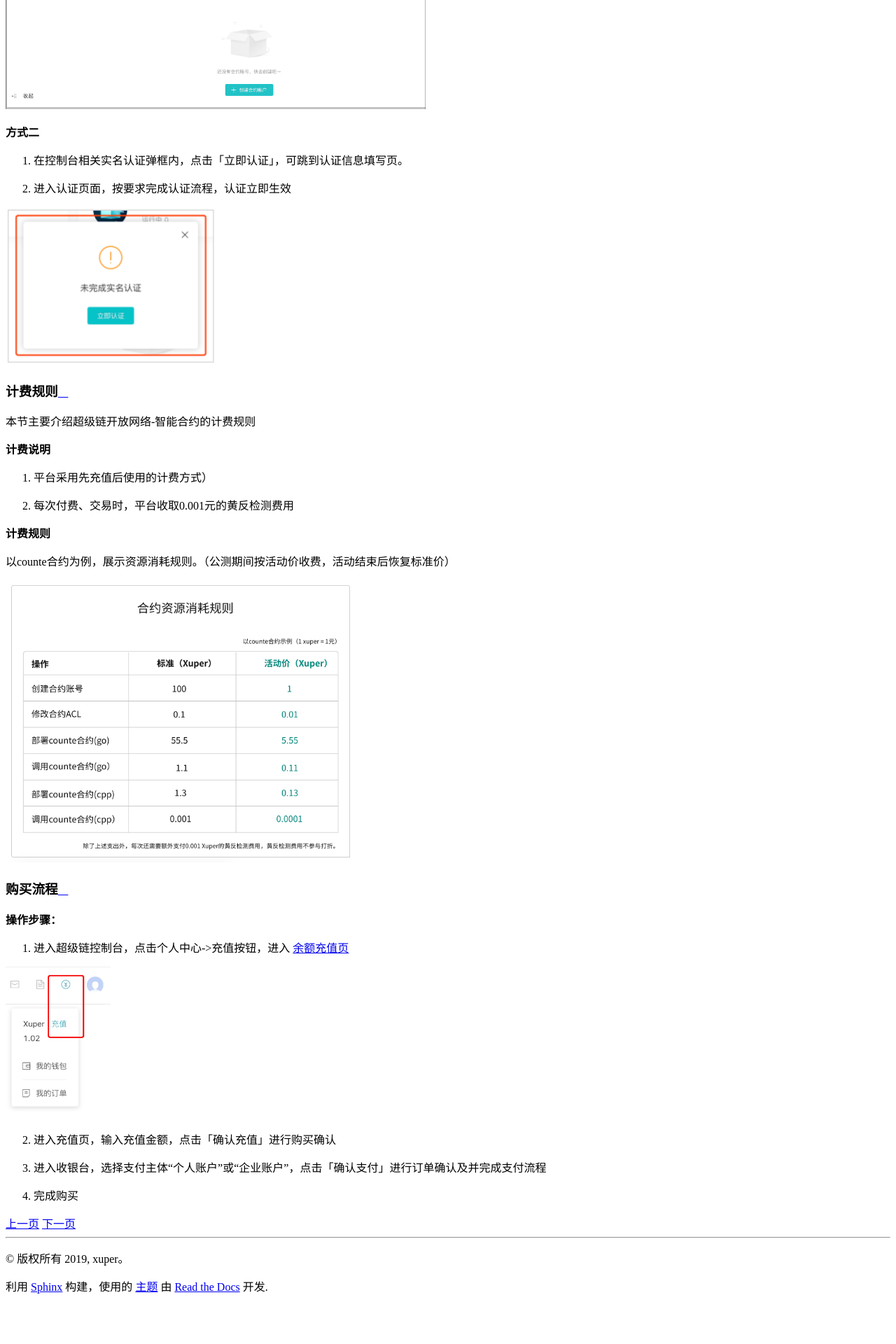
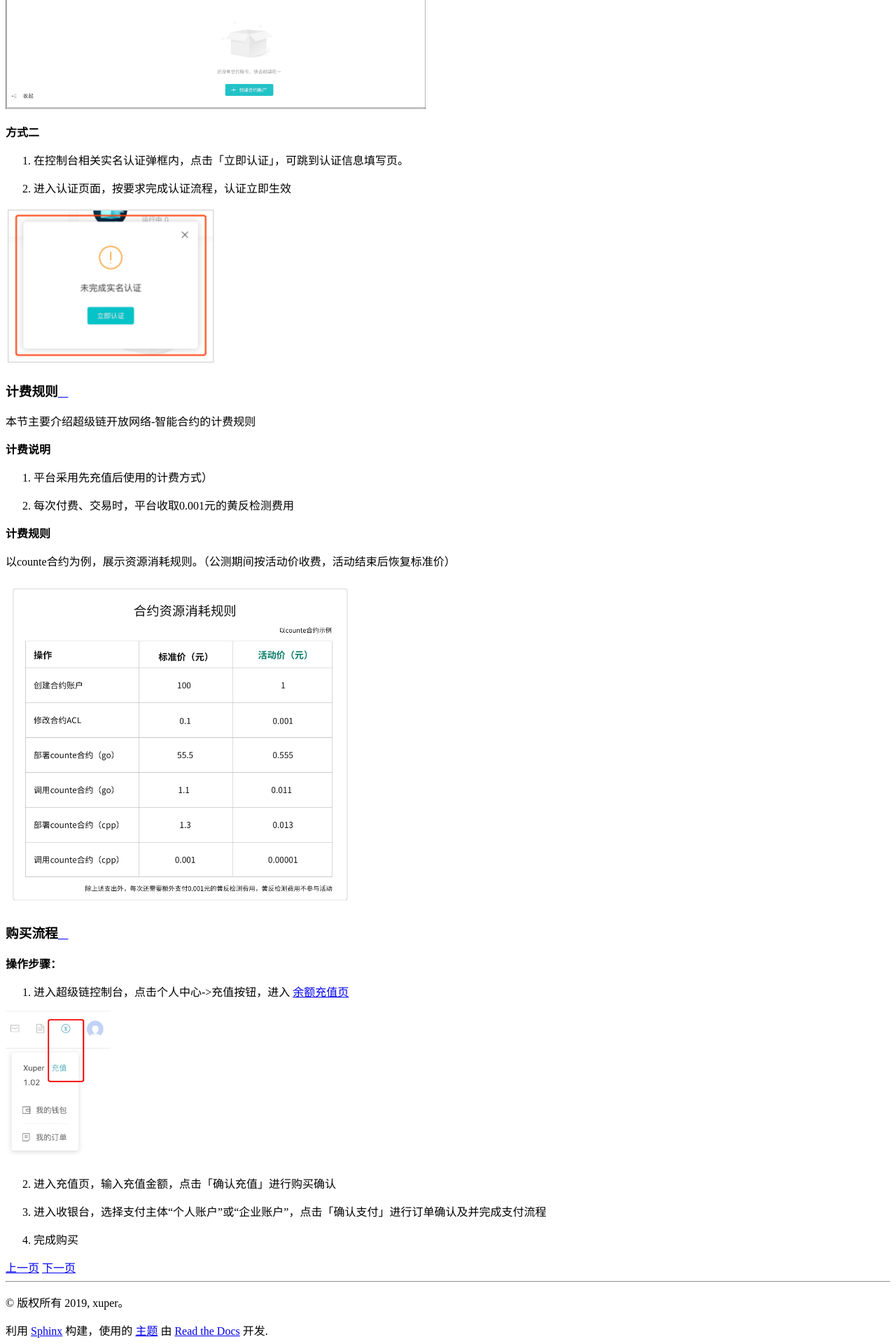
Before and after one commit to xuperchain/xuperos-docs, a Sphinx documentation site: the page built from source/quickstart.rst, in a window 1280 px wide. Shown: the part 2268-4188 px from the top of the page at 70% size. Built offline with Sphinx 7.4.7 and the Read the Docs theme 2.0.0, drawn with Linux system fonts in a browser that asks for light colours; before the commit the page ends 4125 px from its top, so only the background shows below that.

Commit message:
Update quickstart.rst

```diff
--- a/source/quickstart.rst
+++ b/source/quickstart.rst
@@ -65,7 +65,7 @@
 
 以counte合约为例，展示资源消耗规则。（公测期间按活动价收费，活动结束后恢复标准价）
 
-.. image:: images/gas_price.png
+.. image:: images/1.png
     :align: center
     :width: 500px
 
```
